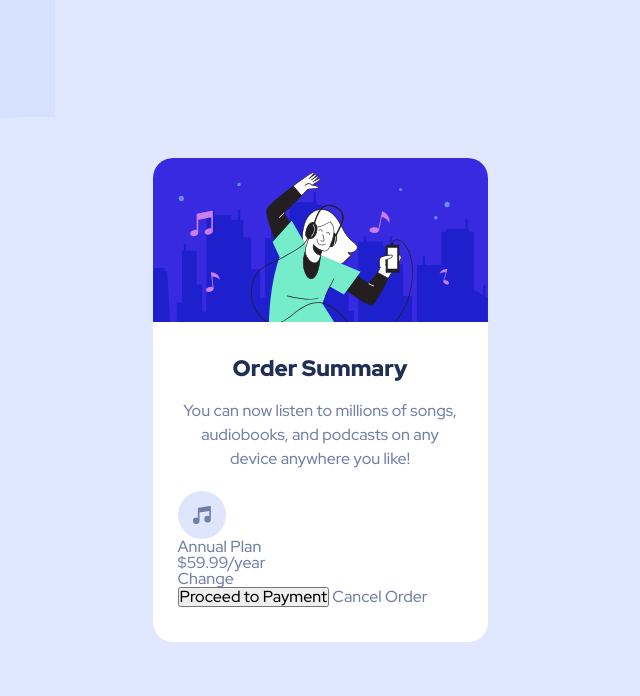
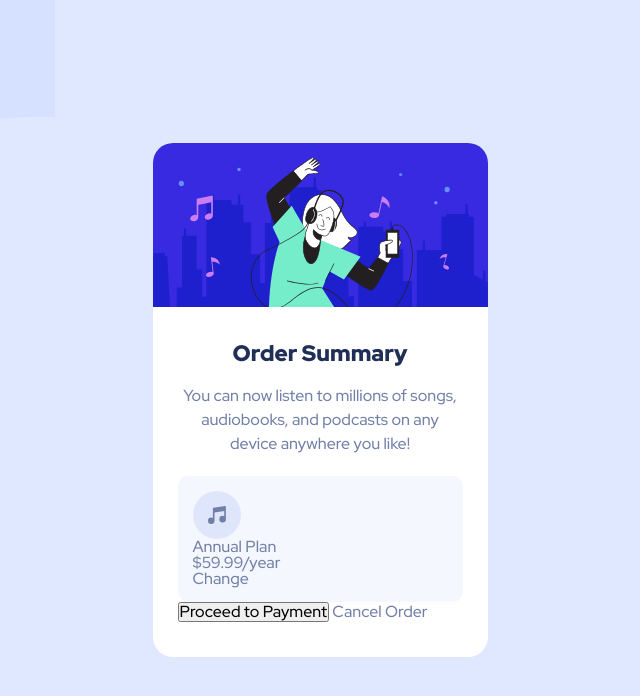
Before and after one commit to SuperSonic57/fem-order-summary-component, a website: page index.html in a window 1280 px wide. Shown: the whole page, without its empty margins (320-960 px from the left). Drawn offline with Linux system fonts and the light colour scheme.

Commit message:
Add bg, br, and padding to plan

```diff
--- a/sass/modules/_component.sass
+++ b/sass/modules/_component.sass
@@ -17,3 +17,7 @@
 			text-align: center
 			line-height: 1.5
 			padding: 20px 5px
+		.plan
+			background: $clr-very-pale-blue
+			border-radius: 10px
+			padding: 15px
```
Also changed, not shown: css/style.css, 1 other file.
